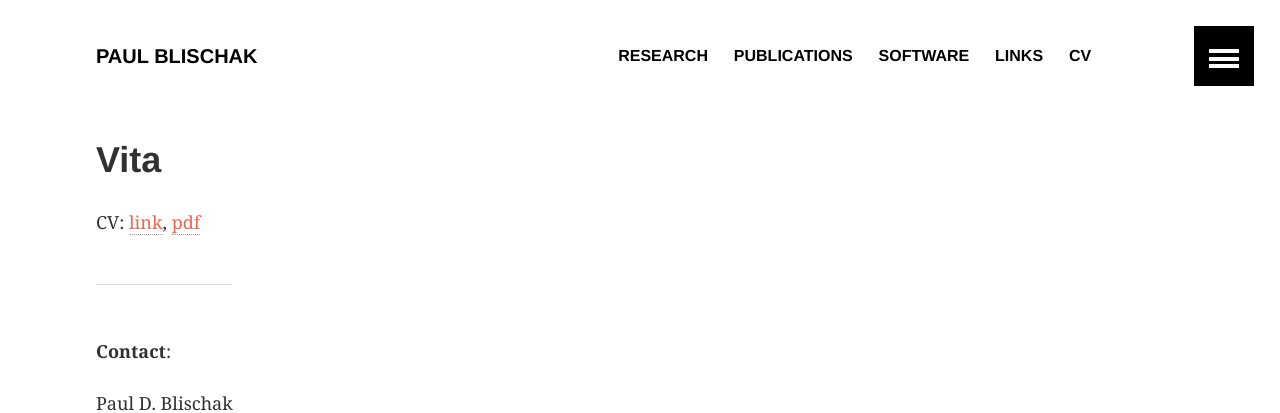
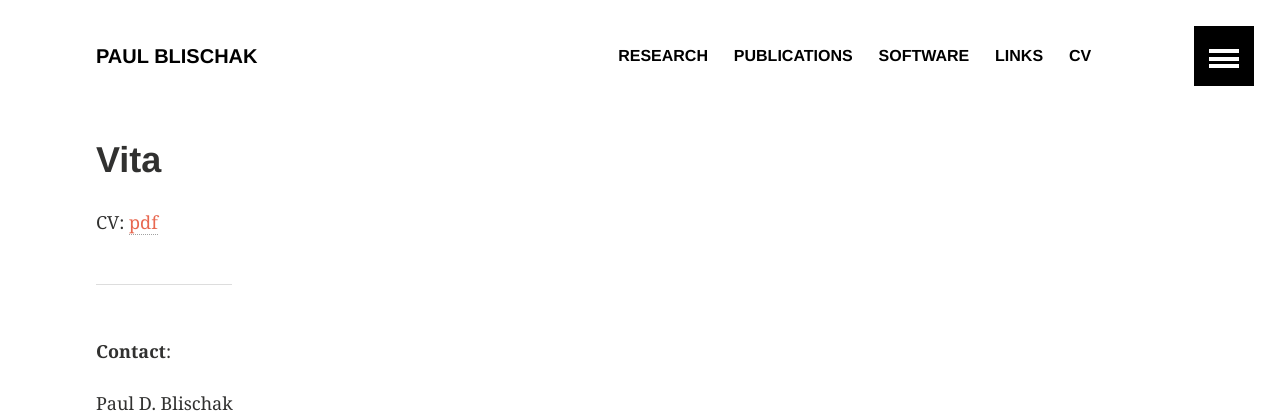
Before and after one commit to pblischak/pblischak.github.io, a Jekyll site: the page built from CV/index.md, in a window 1280 px wide. Shown: the top 413 px of the page. Built offline with Jekyll 4.4.1, drawn with Linux system fonts in a browser that asks for light colours.

Commit message:
updating CV link

```diff
--- a/CV/index.md
+++ b/CV/index.md
@@ -15,8 +15,7 @@
 
 </style>
 
-CV: <a href="{{site.url}}/CV/cv.html" target="_blank">link</a>,
-<a href="{{site.url}}/CV/cv_pdf.pdf" target="_blank">pdf</a>
+CV: <a href="{{site.url}}/CV/PBlischakCV_2017.pdf" target="_blank">pdf</a>
 
 ----
 
```
Also changed, not shown: Software/index.md (+1 -1 lines), 1 other file.
